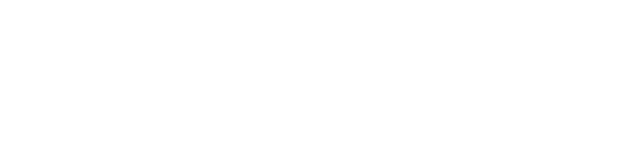
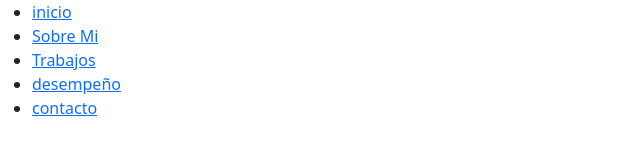
Before and after one commit to agusgmnz/tercera-preentrega-Gimenez, a website: page index.html in a window 1280 px wide. Shown: the whole page, without its empty margins (0-640 px from the left). Drawn offline with nearby package versions, Linux system fonts and the light colour scheme.

Commit message:
cree la navbar

```diff
--- a/index.html
+++ b/index.html
@@ -13,7 +13,15 @@
 <body>
     <!-- header -->
     <header>
-
+        <nav>
+            <ul>
+                <li> <a href="./index.html">inicio</a></li>
+                <li> <a href="./pages/sobremi.html">Sobre Mi</a></li>
+                <li> <a href="./pages/trabajos.html">Trabajos</a></li>
+                <li> <a href="./pages/fullstack.html">desempeño</a></li>
+                <li> <a href="./pages/contacto.html">contacto</a></li>
+            </ul>
+        </nav>
 
     </header>
 
```
